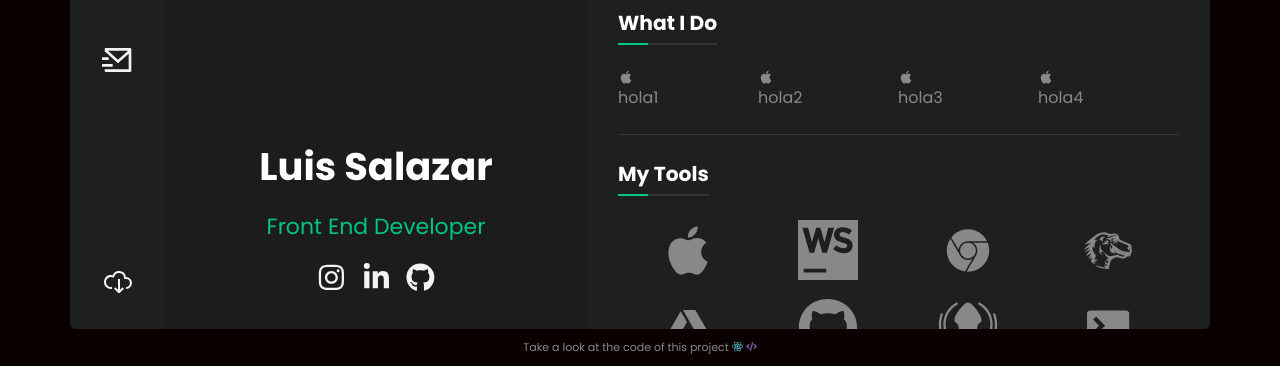
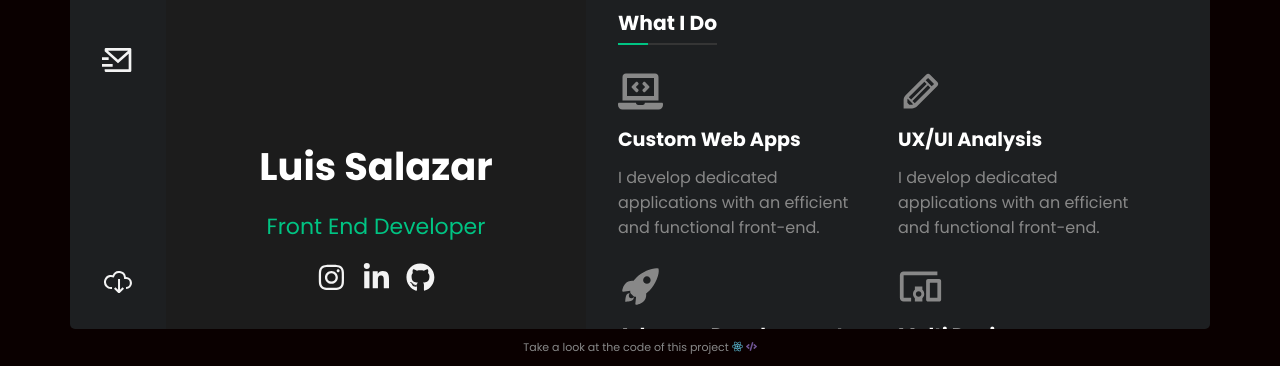
Before and after one commit to lsalazar85/cv-web-app, a React (Create React App) app in the folder frontend/: page / in a window 1280 px wide. Shown: the part 431-797 px from the top of the page. Built offline with nearby package versions, Linux system fonts and the light colour scheme.

Commit message:
What i do descriptions

```diff
--- a/frontend/src/components/UI/BoxIcon/BoxIcon.js
+++ b/frontend/src/components/UI/BoxIcon/BoxIcon.js
@@ -1,10 +1,11 @@
 import React from 'react';
 import { string , object } from 'prop-types'
-import { BoxIconContainer, BoxIconDescription, BoxIconImage } from './styled';
+import { BoxIconContainer, BoxIconDescription, BoxIconImage, BoxIconTitle } from './styled';
 
-const BoxIcon = ({ icon, description }) => (
+const BoxIcon = ({ icon, description, title }) => (
     <BoxIconContainer>
         <BoxIconImage>{icon}</BoxIconImage>
+        <BoxIconTitle>{title}</BoxIconTitle>
         <BoxIconDescription>{description}</BoxIconDescription>
     </BoxIconContainer>
 )
@@ -12,6 +13,7 @@ const BoxIcon = ({ icon, description }) => (
 BoxIcon.propTypes = {
     icon: object.isRequired,
     description: string.isRequired,
+    title: string.isRequired,
 }
 
 export default BoxIcon;
--- a/frontend/src/components/UI/BoxIcon/styled.js
+++ b/frontend/src/components/UI/BoxIcon/styled.js
@@ -3,18 +3,34 @@ import styled from 'styled-components'
 const BoxIconList = styled.ul`
     display: flex;
     flex-direction: row;
+    flex-flow: wrap;
 `
 const BoxIconContainer = styled.li`
     display: flex;
     flex-direction: column;
-    width: 50%;
+    margin-bottom: 1.5rem;
+    padding-right: 1.1rem;
+
+    @media (min-width: 320px){flex: 0 0 100%;}
+    @media (min-width: 992px){flex: 0 0 50%;}
 `
 const BoxIconDescription = styled.div`
     display: flex;
 `
 const BoxIconImage = styled.div`
     display: flex;
+
+    svg {
+        width: 45px;
+        height: 45px;
+    }
+`
+
+const BoxIconTitle = styled.h5`
+    color: #ffffff;
+    margin: 0.7rem 0;
+    font-size: 1.2rem;
 `
 
 
-export { BoxIconContainer, BoxIconList, BoxIconDescription,  BoxIconImage };
+export { BoxIconContainer, BoxIconList, BoxIconDescription,  BoxIconImage, BoxIconTitle };
--- a/frontend/src/pages/AboutMe/AboutMe.js
+++ b/frontend/src/pages/AboutMe/AboutMe.js
@@ -1,7 +1,7 @@
 import React from 'react';
-import { FaGithub, FaNodeJs, FaJira, FaGitkraken, FaVuejs } from "react-icons/fa";
+import { FaGithub, FaNodeJs, FaJira, FaGitkraken, FaVuejs, FaLaptopCode } from "react-icons/fa";
 import { SiJest, SiLogitech, SiTypescript, SiSlack, SiStyledComponents, SiWebstorm } from "react-icons/si";
-import { IoLogoGameControllerB, IoIosBeer, IoIosBicycle, IoIosBasketball } from 'react-icons/io';
+import { IoLogoGameControllerB, IoIosBeer, IoIosBicycle, IoIosBasketball, IoIosRocket } from 'react-icons/io';
 
 import {
     DiJavascript1,
@@ -21,6 +21,9 @@ import {
     DiMongodb,
     DiTerminal,
 } from "react-icons/di";
+
+import { MdDevicesOther } from 'react-icons/md';
+import { TiPencil } from 'react-icons/ti';
 
 import Title from 'components/UI/Title';
 import Card from 'components/UI/Card';
@@ -75,10 +78,10 @@ const MY_TOOLS = [
 ]
 
 const WHAT_I_DO = [
-    {id: 1, icon: <DiApple />, description: 'hola1'},
-    {id: 2, icon: <DiApple />, description: 'hola2'},
-    {id: 3, icon: <DiApple />, description: 'hola3'},
-    {id: 4, icon: <DiApple />, description: 'hola4'},
+    {id: 1, icon: <FaLaptopCode />, title: 'Custom Web Apps', description: 'I develop dedicated applications with an efficient and functional front-end.'},
+    {id: 2, icon: <TiPencil />, title: 'UX/UI Analysis', description: 'I develop dedicated applications with an efficient and functional front-end.'},
+    {id: 3, icon: <IoIosRocket />, title: 'Advance Development', description: 'I develop dedicated applications with an efficient and functional front-end.'},
+    {id: 4, icon: <MdDevicesOther />, title: 'Multi Devices', description: 'I develop dedicated applications with an efficient and functional front-end.'},
 ]
 
 const FUN_FACTS = [
@@ -105,7 +108,7 @@ const AboutMe = () => {
                 <BoxIconList>
                     {
                         WHAT_I_DO && WHAT_I_DO.map(item => (
-                            <BoxIcon key={item.id} icon={item.icon} description={item.description} />
+                            <BoxIcon key={item.id} icon={item.icon} title={item.title} description={item.description} />
                         ))
                     }
                 </BoxIconList>
@@ -141,7 +144,7 @@ const AboutMe = () => {
                 </List>
             </Card>
             <Card>
-                <Title h2 content={'Fun Facts'} maxFontSize={'21'} minFontSize={'18'} />
+                <Title h2 content={'My Hobbies'} maxFontSize={'21'} minFontSize={'18'} />
                 <List>
                     {
                         FUN_FACTS.map(item => (
--- a/frontend/src/styles/GlobalStyle.js
+++ b/frontend/src/styles/GlobalStyle.js
@@ -8,7 +8,7 @@ export const GlobalStyle = createGlobalStyle`
   *, *:before, *:after {
     box-sizing: inherit;
   }
-  ul, li, h1, h2, h3, p, button { margin: 0; padding: 0; }
+  ul, li, h1, h2, h3, h4, h5, p, button { margin: 0; padding: 0; }
   ul { list-style: none; }
   button { background: transparent; border: 0; outline: 0 }
   body {
```
